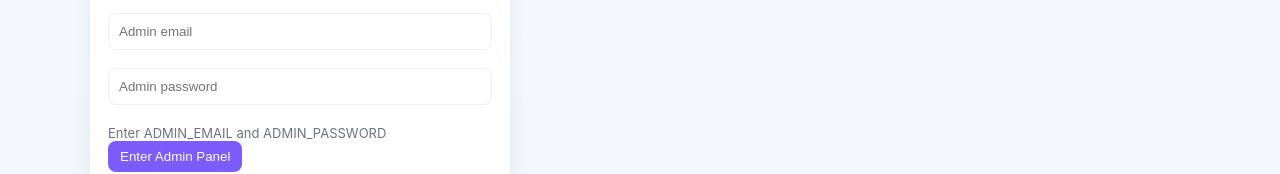
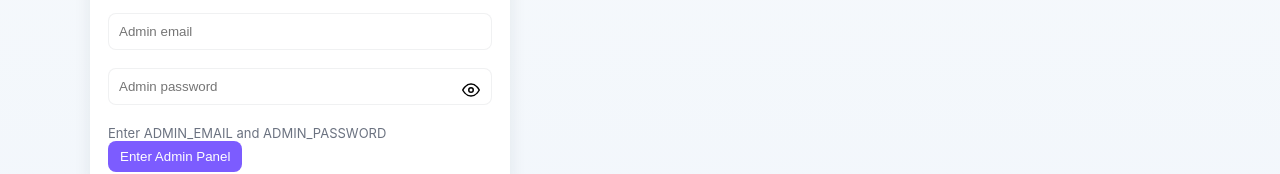
Before and after one commit to Emmymoks/swift-emc-marketplace, a React (Vite) app in the folder frontend/: page /admin-login in a window 1280 px wide. Shown: the part 154-328 px from the top of the page. Built offline with nearby package versions, Linux system fonts and the light colour scheme; no server answers.

Commit message:
Update AdminLogin.jsx

```diff
--- a/frontend/src/pages/AdminLogin.jsx
+++ b/frontend/src/pages/AdminLogin.jsx
@@ -1,5 +1,6 @@
 import React, { useState } from 'react'
 import api from '../lib/api'
+import PasswordInput from '../components/PasswordInput'
 import { useNavigate } from 'react-router-dom'
 
 export default function AdminLogin(){
@@ -24,7 +25,7 @@ export default function AdminLogin(){
     <form onSubmit={submit} className="page" style={{maxWidth:420}}>
       <h3>Admin login</h3>
       <input placeholder="Admin email" type="email" value={email} onChange={e=>setEmail(e.target.value)} required/>
-      <input placeholder="Admin password" type="password" value={secret} onChange={e=>setSecret(e.target.value)} required/>
+  <PasswordInput placeholder="Admin password" value={secret} onChange={e=>setSecret(e.target.value)} required name="adminPassword" />
       <div style={{marginTop:8,fontSize:13}} className="muted">Enter ADMIN_EMAIL and ADMIN_PASSWORD </div>
       <button className="btn" type="submit" disabled={loading}>{loading? 'Signing in...':'Enter Admin Panel'}</button>
     </form>
```
